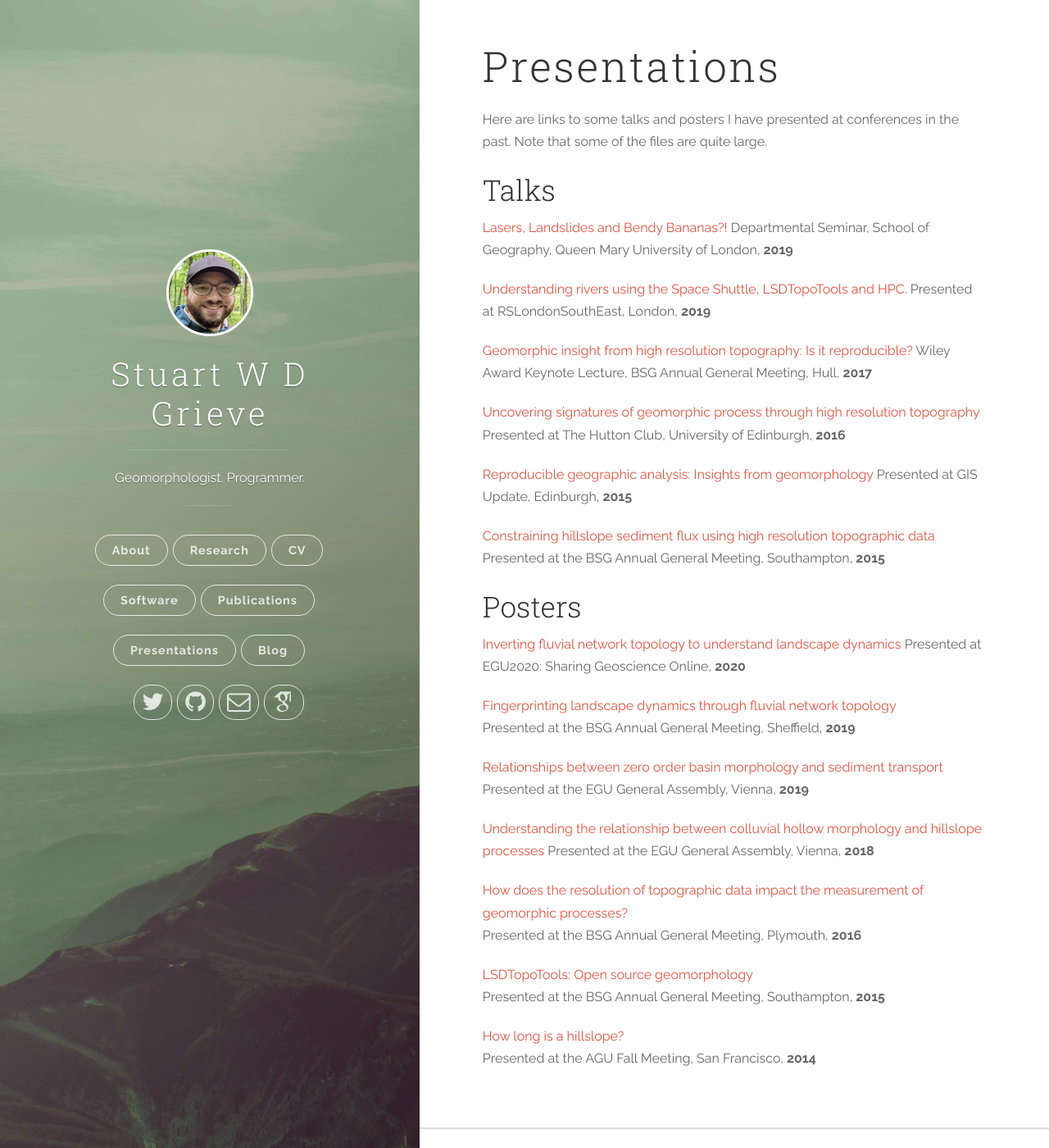
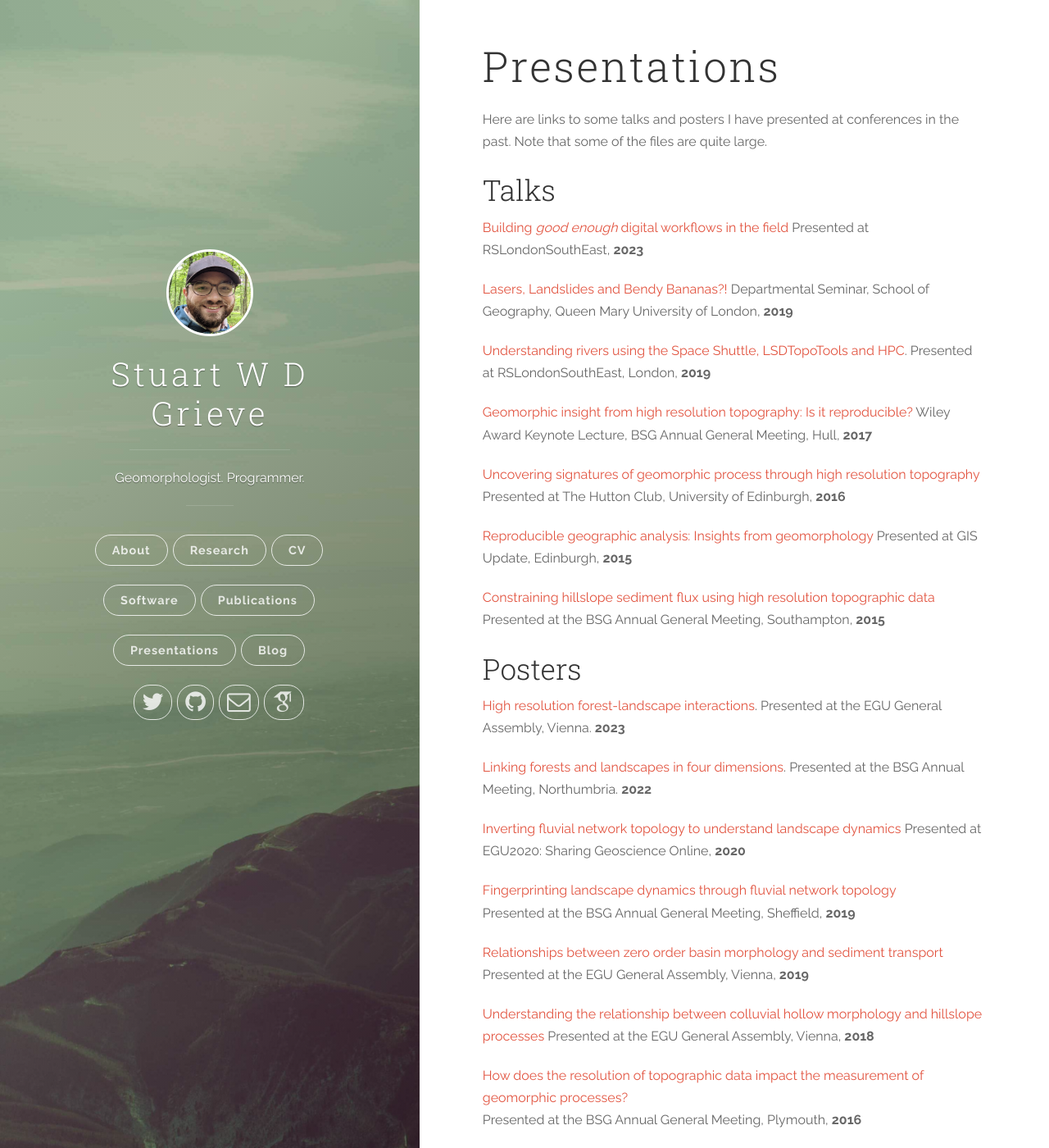
Before and after one commit to sgrieve/sgrieve.github.io, a Jekyll site: the page built from presentations.md, in a window 1280 px wide and 1400 px high. Shown: the whole window at 82% size. Built offline with Jekyll 4.4.1, drawn with Linux system fonts in a browser that asks for light colours; nearby versions of some CDN libraries; some web fonts are replaced.

Commit message:
updating presentation lists

```diff
--- a/presentations.md
+++ b/presentations.md
@@ -8,6 +8,8 @@ Here are links to some talks and posters I have presented at conferences in the
 
 Talks
 ---
+
+[Building *good enough* digital workflows in the field](https://swdg.io/rsl23/) Presented at RSLondonSouthEast, **2023**
 
 [Lasers, Landslides and Bendy Bananas?!](https://swdg.io/public_talks/QMUL/) Departmental Seminar, School of Geography, Queen Mary University of London, **2019**
 
@@ -28,6 +30,10 @@ Presented at the BSG Annual General Meeting, Southampton, **2015**
 Posters
 ---
 
+[High resolution forest-landscape interactions](https://github.com/sgrieve/sgrieve.github.io/raw/master/presentations/EGU23_poster.pdf). Presented at the EGU General Assembly, Vienna. **2023**
+
+[Linking forests and landscapes in four dimensions](https://github.com/sgrieve/sgrieve.github.io/raw/master/presentations/BSG22_poster.pdf). Presented at the BSG Annual Meeting, Northumbria. **2022**
+
 [Inverting fluvial network topology to understand landscape dynamics](https://github.com/sgrieve/sgrieve.github.io/raw/master/presentations/EGU_2020_poster.pdf) Presented at EGU2020: Sharing Geoscience Online, **2020**
 
 [Fingerprinting landscape dynamics through fluvial network topology](https://github.com/sgrieve/sgrieve.github.io/raw/master/presentations/BSG19_poster.pdf)
```
Also changed, not shown: pubs.md (+2 -0 lines).
